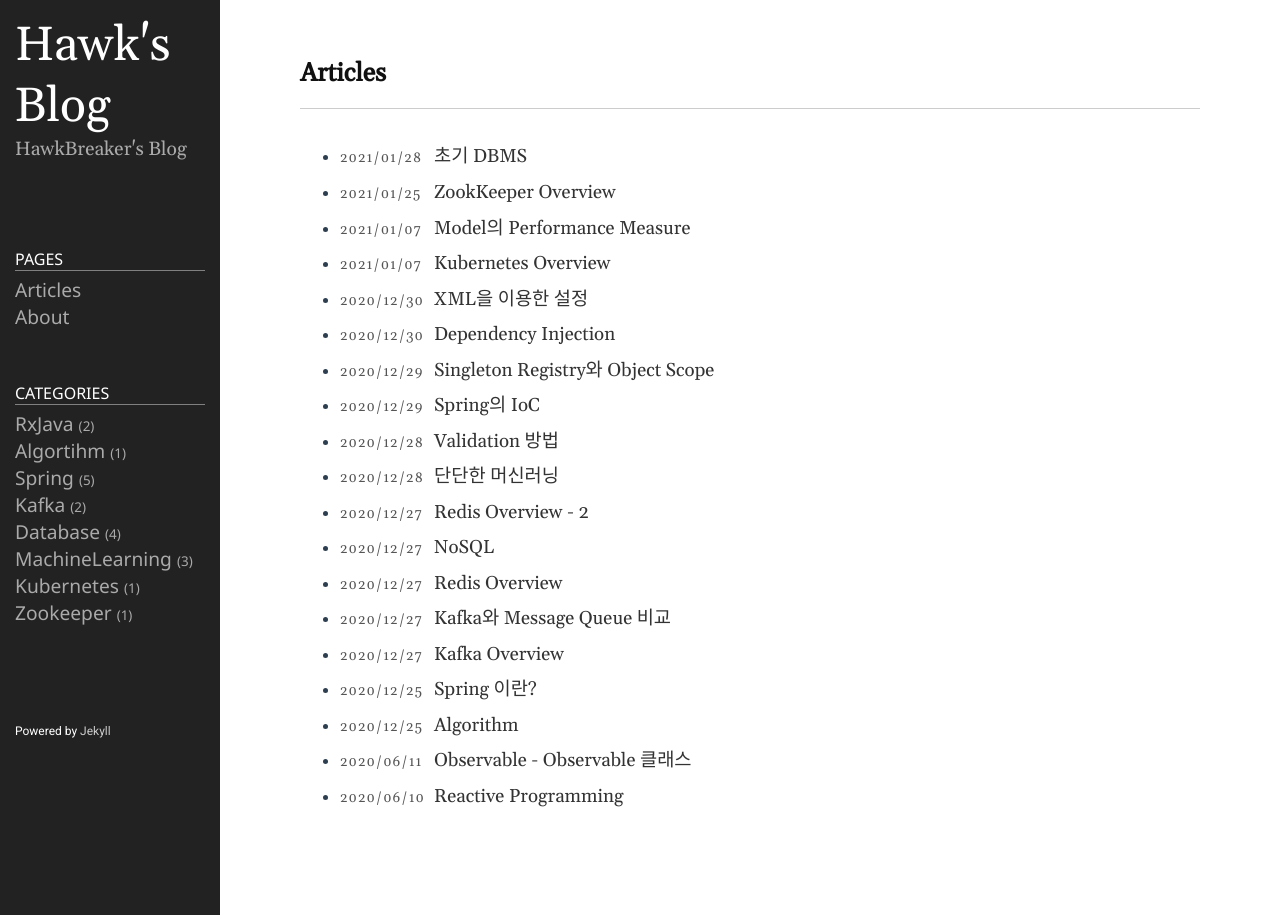
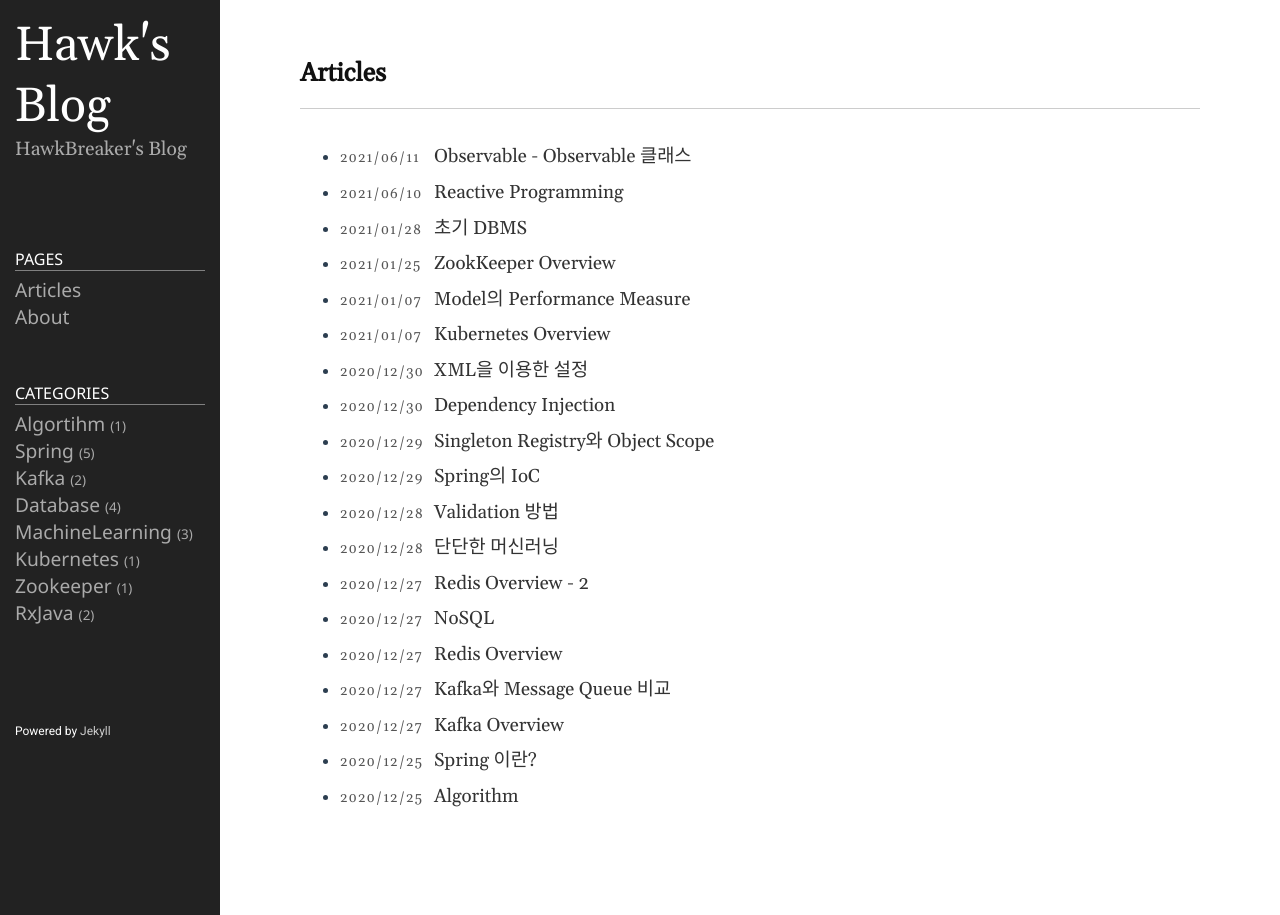
Before and after one commit to khj94811/khj94811.github.io, a Jekyll site: the page built from index.md, in a window 1280 px wide. Built offline with Jekyll 4.4.1, drawn with Linux system fonts in a browser that asks for light colours.

Commit message:
Fix typo of date
Signed-off-by: khj94811 <khj94811@naver.com>

```diff
--- a/_posts/rxjava/2021-06-11-rxjava.md
+++ b/_posts/rxjava/2021-06-10-rxjava.md
@@ -1,7 +1,7 @@
 ---
 layout: post
 title: Reactive Programming
-date: 2020-06-10 12:00:00 +0900
+date: 2021-06-10 12:00:00 +0900
 category: RxJava
 
 ---
--- a/_posts/rxjava/2021-06-11-rxjava2.md
+++ b/_posts/rxjava/2021-06-11-rxjava2.md
@@ -1,7 +1,7 @@
 ---
 layout: post
 title: Observable - Observable 클래스
-date: 2020-06-11 12:00:00 +0900
+date: 2021-06-11 12:00:00 +0900
 category: RxJava
 
 ---
```
